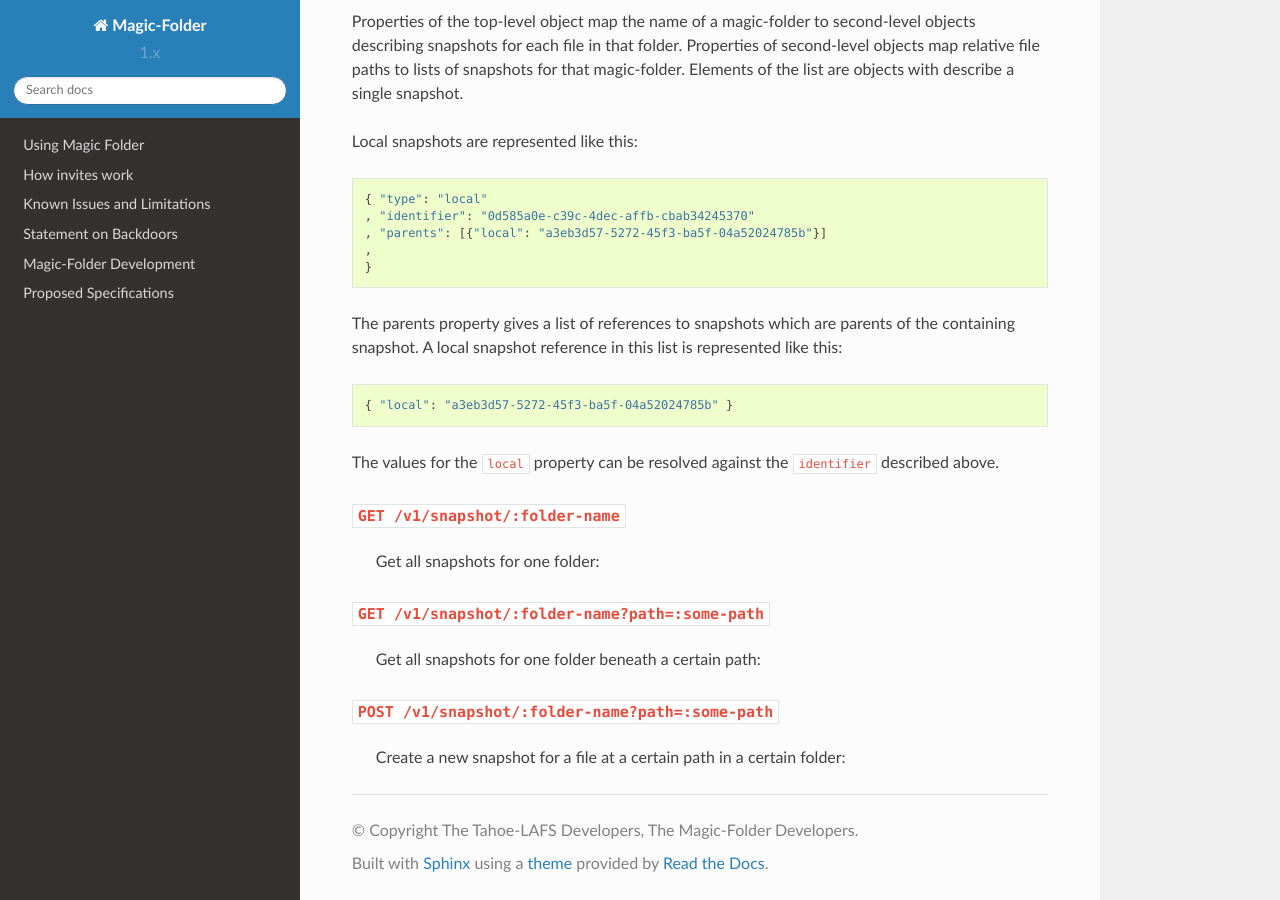
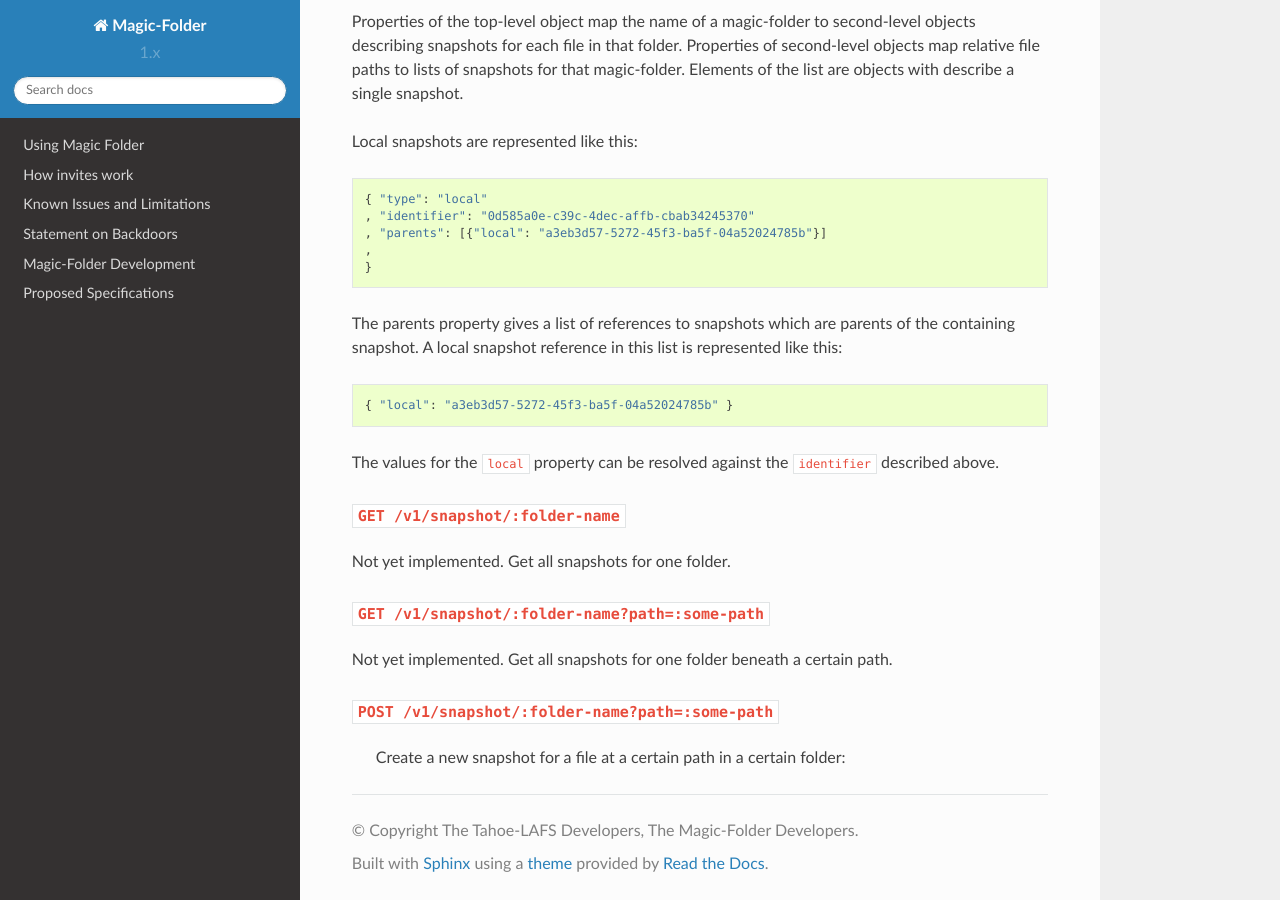
Before and after one commit to tahoe-lafs/magic-folder, a Sphinx documentation site: the page built from docs/interface.rst, in a window 1280 px wide and 900 px high, scrolled down 1321 px. Built offline with Sphinx 7.4.7 and the Read the Docs theme 2.0.0, drawn with Linux system fonts in a browser that asks for light colours.

Commit message:
note some unimplemented stuff

```diff
--- a/docs/interface.rst
+++ b/docs/interface.rst
@@ -80,12 +80,14 @@ The values for the ``local`` property can be resolved against the ``identifier``
 ``GET /v1/snapshot/:folder-name``
 ~~~~~~~~~~~~~~~~~~~~~~~~~~~~~~~~~
 
-        Get all snapshots for one folder:
+Not yet implemented.
+Get all snapshots for one folder.
 
 ``GET /v1/snapshot/:folder-name?path=:some-path``
 ~~~~~~~~~~~~~~~~~~~~~~~~~~~~~~~~~~~~~~~~~~~~~~~~~
 
-        Get all snapshots for one folder beneath a certain path:
+Not yet implemented.
+Get all snapshots for one folder beneath a certain path.
 
 ``POST /v1/snapshot/:folder-name?path=:some-path``
 ~~~~~~~~~~~~~~~~~~~~~~~~~~~~~~~~~~~~~~~~~~~~~~~~~~
```
